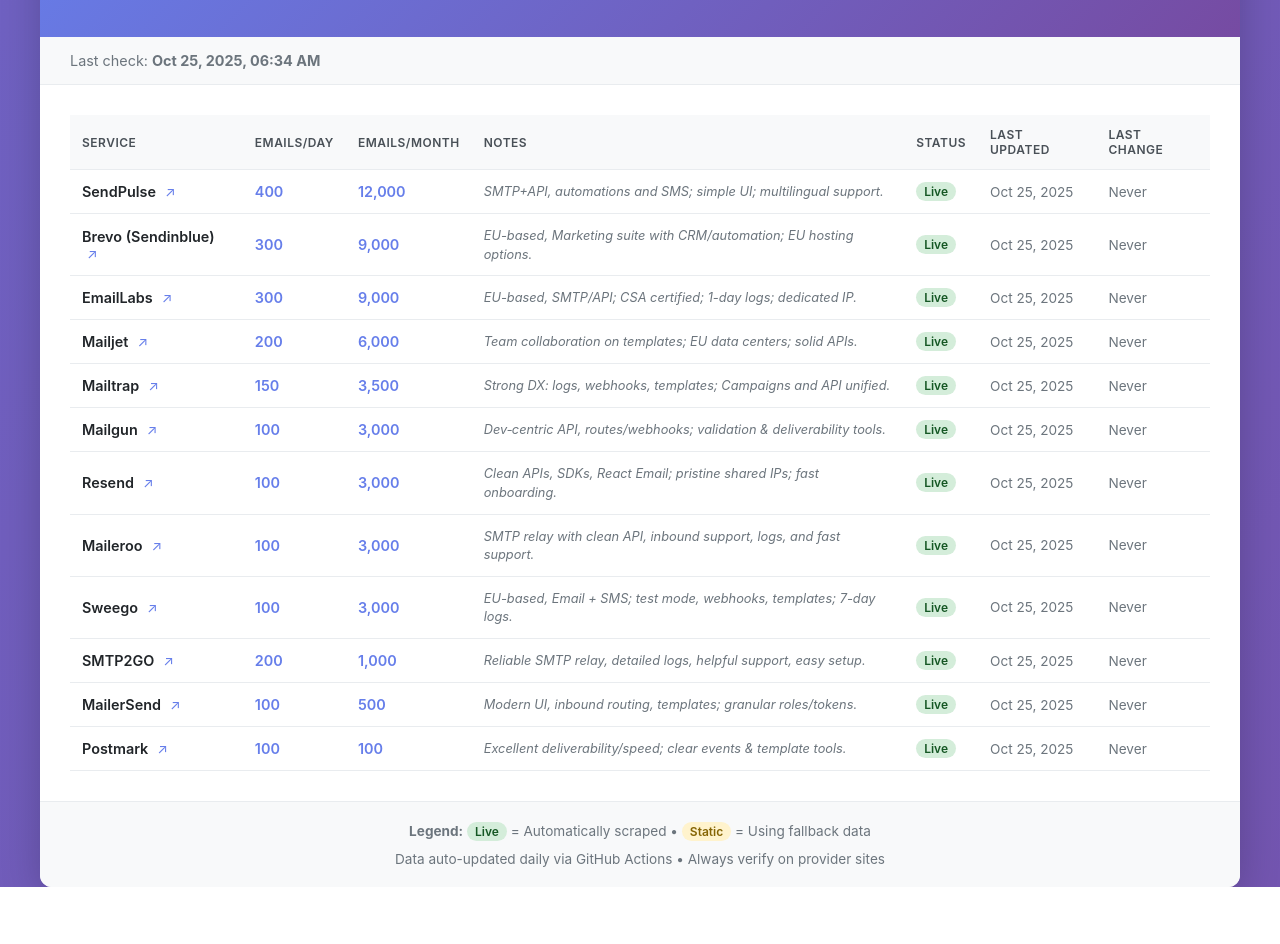
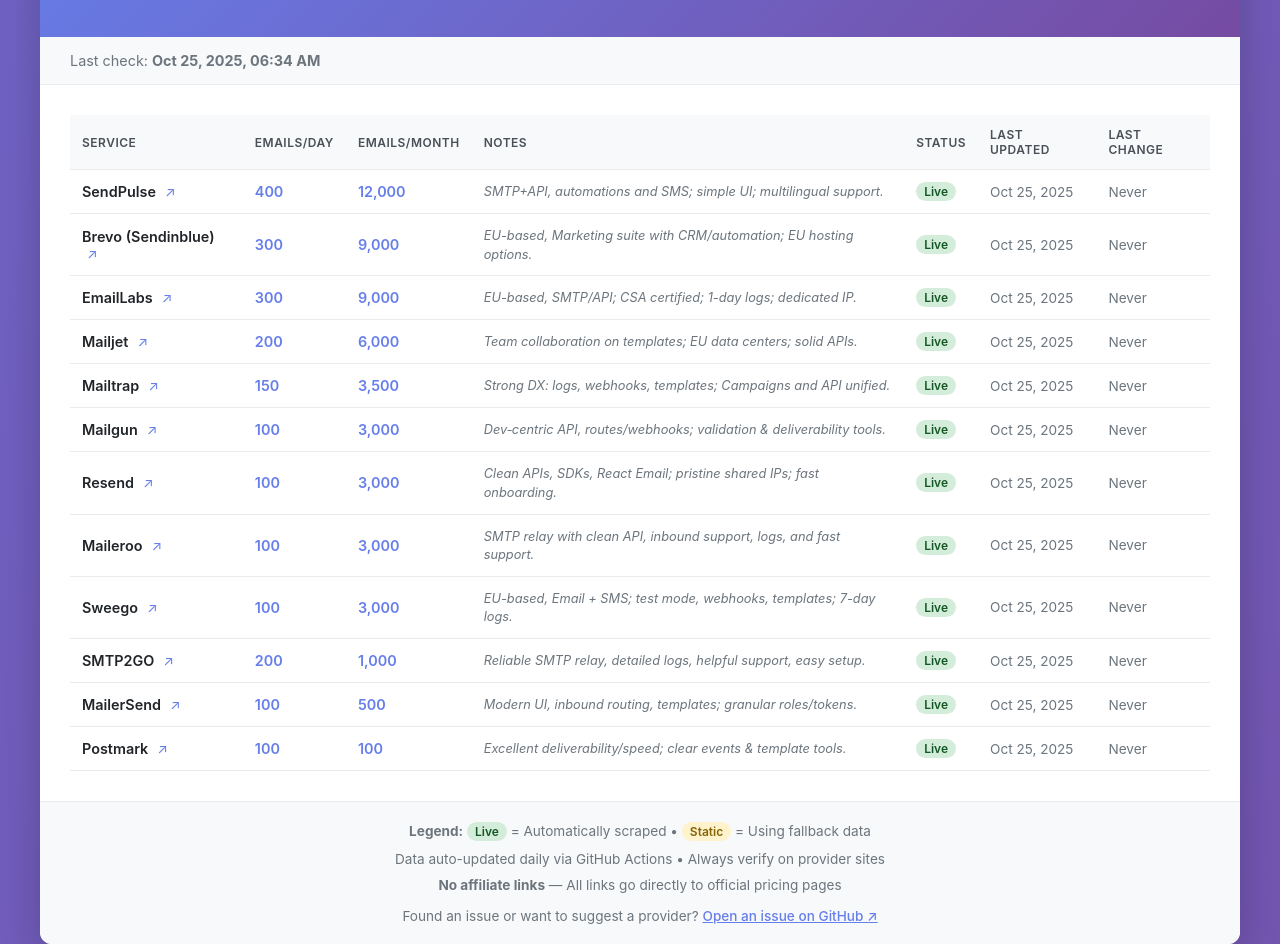
Before and after one commit to guilamu/free-transactional-email-services-comparison, a plain HTML site: page index.html in a window 1280 px wide. Shown: the part 112-1056 px from the top of the page. Before the commit the page ends 999 px from the top, so only its background shows below. Drawn offline with Linux system fonts and the light colour scheme.

Commit message:
Update index.html

```diff
--- a/index.html
+++ b/index.html
@@ -103,10 +103,20 @@
       </table>
     </div>
 
-   <footer>
-    <p><strong>Legend:</strong> <span class="status-badge status-scraped">Live</span> = Automatically scraped • <span class="status-badge status-fallback">Static</span> = Using fallback data</p>
-    <p style="margin-top:10px;">Data auto-updated daily via GitHub Actions • Always verify on provider sites</p>
-  </footer>
+<footer>
+  <p><strong>Legend:</strong> <span class="status-badge status-scraped">Live</span> = Automatically scraped • <span class="status-badge status-fallback">Static</span> = Using fallback data</p>
+  <p style="margin-top:10px;">Data auto-updated daily via GitHub Actions • Always verify on provider sites</p>
+  <p style="margin-top:10px;"><strong>No affiliate links</strong> — All links go directly to official pricing pages</p>
+  <p style="margin-top:15px;">
+    Found an issue or want to suggest a provider?
+    <a href="https://github.com/guilamu/free-transactional-email-services-comparison/issues/new"
+       target="_blank"
+       style="color:#667eea;font-weight:500;">
+      Open an issue on GitHub ↗
+    </a>
+  </p>
+</footer>
+
 </div>
 
 <!-- IMPORTANT: Load notes.js first -->
```
